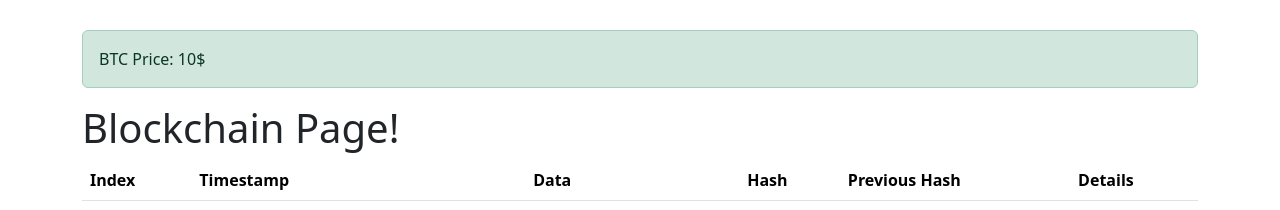
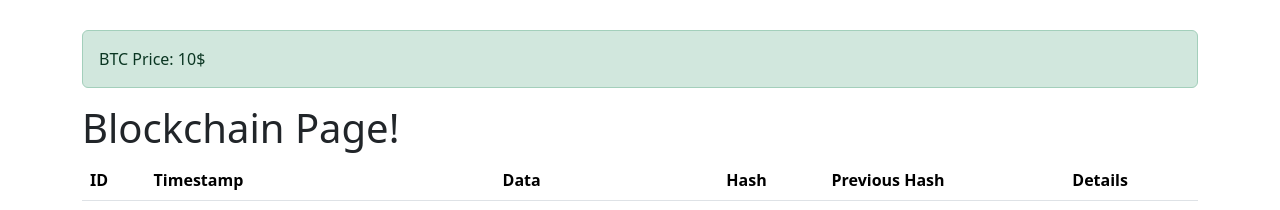
Before and after one commit to GretaJ975/Blockchain, a Django app: page / in a window 1280 px wide. Shown: the part 76-286 px from the top of the page. Run offline with Django 5.2, Linux system fonts and the light colour scheme; data comes from the database, SQL or seed files in the repository; both versions use the stored data as it was before the commit; tables that the repository leaves empty hold one stand-in row (values such as "Sample post"); a database or web service that is not in the repository returns one stand-in record (values such as "Sample title"); data that the repository does not hold is empty.

Commit message:
Remove the "index" column for Block, use database "ID" instead.

```diff
--- a/blockchain/models.py
+++ b/blockchain/models.py
@@ -12,7 +12,6 @@ from PIL import Image
 
 
 class Block(models.Model):
-    index = models.IntegerField(null = True, blank = True)
     timestamp = models.DateTimeField(default=datetime.utcnow)
     data = models.TextField()
     previous_hash = models.CharField(max_length=64)
@@ -33,13 +32,13 @@ class Block(models.Model):
 
 
     def __str__(self):
-        return f'Block {self.index} : {self.data}'
+        return f'Block {self.id} : {self.data}'
 
 
     @property
     def compute_hash(self):
         block_data = json.dumps({
-            "index": self.index,
+            "id": self.id,
             "timestamp": str(self.timestamp),
             "data": self.data,
             "previous_hash": self.previous_hash,
@@ -50,7 +49,7 @@ class Block(models.Model):
 
     @staticmethod
     def get_latest_block():
-        return Block.objects.order_by('-index').first()
+        return Block.objects.order_by('-id').first()
 
 class CreateMine(models.Model):
     block = models.OneToOneField (Block, on_delete= models.CASCADE)
--- a/blockchain/templates/blockchain/create_mine.html
+++ b/blockchain/templates/blockchain/create_mine.html
@@ -13,11 +13,11 @@
 </form>
 {% if last_block %}
     <h2>New Block Mined!</h2>
-    <p>Index: {{ last_block.index }}</p>
+    <p>ID: {{ last_block.id }}</p>
     <p>Hash: {{ last_block.hash }}</p>
 
 
-   <a href="{% url 'block_detail' last_block.index %}">View Block</a>
+   <a href="{% url 'block_detail' last_block.id %}">View Block</a>
 
 
 {% endif %}
--- a/blockchain/templates/blockchain/home.html
+++ b/blockchain/templates/blockchain/home.html
@@ -14,7 +14,7 @@
 <table class="table">
     <thead>
         <tr>
-            <th>Index</th>
+            <th>ID</th>
             <th>Timestamp</th>
             <th>Data</th>
             <th>Hash</th>
@@ -25,7 +25,7 @@
     <tbody>
         {% for block in blockchain %}
         <tr>
-            <td>{{ block.index }}</td>
+            <td>{{ block.id }}</td>
             <td>{{ block.timestamp }}</td>
             <td>{{ block.data }}</td>
             <td>
@@ -42,7 +42,7 @@
                     {{ block.previous_hash }}
                 {% endif %}
             </td>
-            <td><a href="{% url 'block_detail' block.index %}">View</a></td>
+            <td><a href="{% url 'block_detail' block.id %}">View</a></td>
         </tr>
         {% endfor %}
     </tbody>
--- a/blockchain/utils.py
+++ b/blockchain/utils.py
@@ -10,7 +10,6 @@ class Blockchain:
 
         if Block.objects.count() == 0:
             genesis_block = Block(
-                index=0,
                 timestamp=datetime.utcnow(),
                 data="Genesis Block",
                 previous_hash="0"
@@ -21,13 +20,12 @@ class Blockchain:
 
     @staticmethod
     def get_last_block():
-        return Block.objects.order_by('-index').first()
+        return Block.objects.order_by('-id').first()
 
     @staticmethod
     def add_new_block(data):
         last_block = Blockchain.get_last_block()
         new_block = Block(
-            index=last_block.index + 1 if last_block else 0,
             timestamp=datetime.utcnow(),
             data=data,
             previous_hash=last_block.hash if last_block else "0"
--- a/blockchain/views.py
+++ b/blockchain/views.py
@@ -52,16 +52,16 @@ def get_blockchain(request):
 def home(request):
     if request.method == "POST":
         data = request.POST.get('data', 'Default Block Data')
-        new_block = Block(data=data, index=Block.objects.count() + 1)
+        new_block = Block(data=data)
         new_block.save()
 
-    blockchain = Block.objects.all().order_by('index')
+    blockchain = Block.objects.all().order_by('id')
     return render(request, 'blockchain/home.html', {'blockchain': blockchain, 'btc_price': get_btc_price()})
 
 
 def block_detail(request, block_id):
-    block = get_object_or_404(Block, index=block_id)
-    return render(request, 'blockchain/block_detail.html', {'block': block})
+    block = get_object_or_404(Block, id=block_id)
+    return render(request, 'blockchain/block_detail.html', {'block_': block})
 
 
 def about(request):
@@ -138,7 +138,7 @@ def block_list(request):
     return render(request, 'blockchain/block_list.html', {'blocks': blocks})
 
 def generate_block_hash(block):
-    block_string = f"{block.index}{block.timestamp}{block.data}{block.previous_hash}"
+    block_string = f"{block.id}{block.timestamp}{block.data}{block.previous_hash}"
     return hashlib.sha256(block_string.encode()).hexdigest()
 
 
```
Also changed, not shown: blockchain/templates/blockchain/block_detail.html (+8 -8 lines), README.md, blockchain/migrations/0008_remove_block_index.py (added), create_blockchain.sqlite3.
